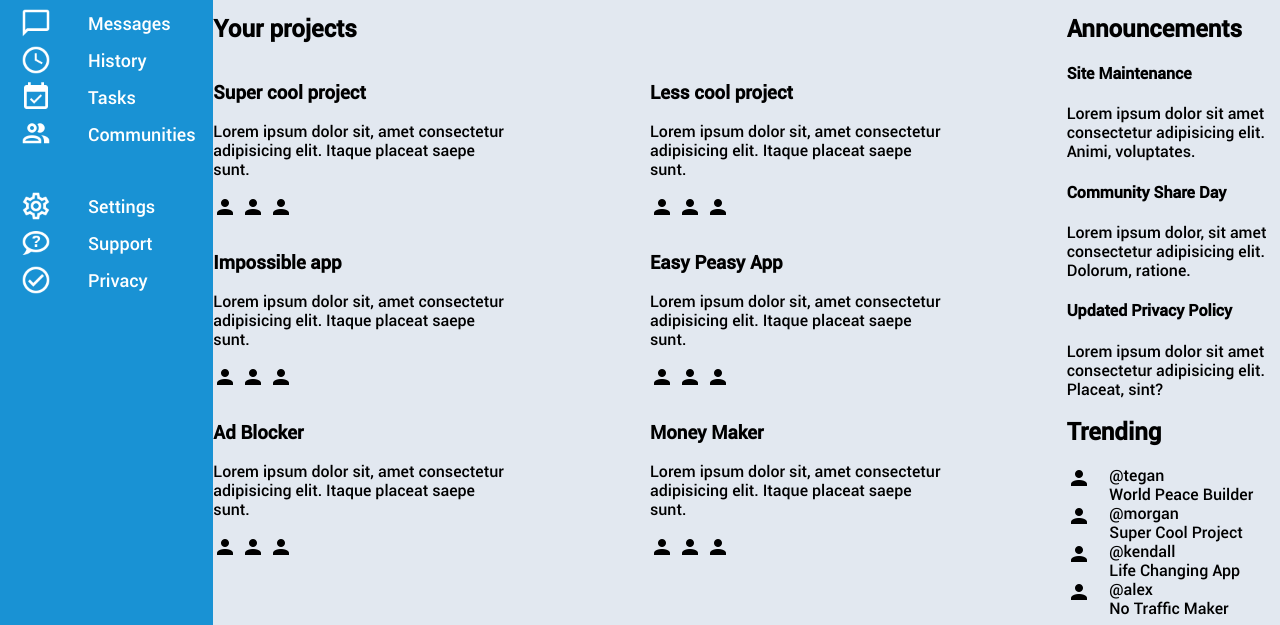
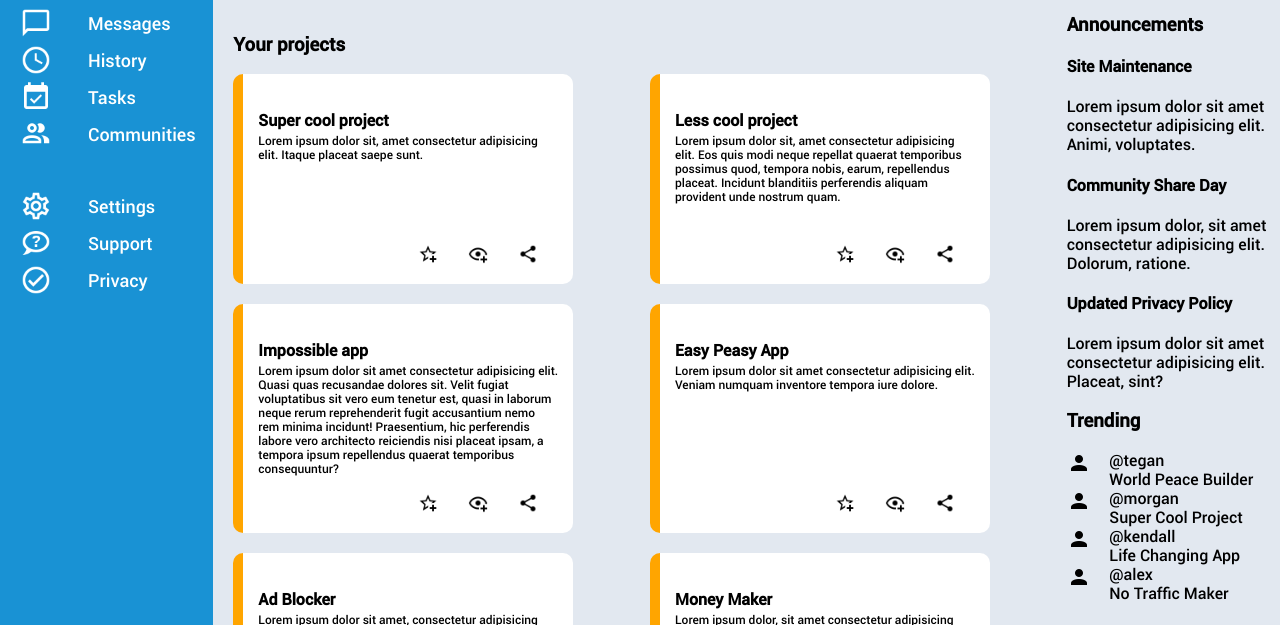
Before and after one commit to Etereke/odin-admin-dashboard, a plain HTML site: page index.html in a window 1280 px wide. Shown: the part 175-800 px from the top of the page. Drawn offline with Linux system fonts and the light colour scheme.

Commit message:
Finish main content (card area) styling and alignment

```diff
--- a/index.html
+++ b/index.html
@@ -81,66 +81,66 @@
             </div>
         </div>
         <div class="main-content">
-            <h2>Your projects</h2>
+            <h3>Your projects</h3>
             <div class="cards">
                 <div class="card">
-                    <h3>Super cool project</h3>
+                    <h4>Super cool project</h4>
                     <p>Lorem ipsum dolor sit, amet consectetur adipisicing elit. Itaque placeat saepe sunt.</p>
                     <div class="icons">
-                        <img src="./img/account.png" alt="Star icon">
-                        <img src="./img/account.png" alt="Eye icon">
-                        <img src="./img/account.png" alt="Share icon">
+                        <img src="./img/star-plus-outline .png" alt="Star icon">
+                        <img src="./img/eye-plus-outline.png" alt="Eye icon">
+                        <img src="./img/share-variant.png" alt="Share icon">
                     </div>
                 </div>
                 <div class="card">
-                    <h3>Less cool project</h3>
-                    <p>Lorem ipsum dolor sit, amet consectetur adipisicing elit. Itaque placeat saepe sunt.</p>
+                    <h4>Less cool project</h4>
+                    <p>Lorem ipsum dolor sit, amet consectetur adipisicing elit. Eos quis modi neque repellat quaerat temporibus possimus quod, tempora nobis, earum, repellendus placeat. Incidunt blanditiis perferendis aliquam provident unde nostrum quam.</p>
                     <div class="icons">
-                        <img src="./img/account.png" alt="Star icon">
-                        <img src="./img/account.png" alt="Eye icon">
-                        <img src="./img/account.png" alt="Share icon">
+                        <img src="./img/star-plus-outline .png" alt="Star icon">
+                        <img src="./img/eye-plus-outline.png" alt="Eye icon">
+                        <img src="./img/share-variant.png" alt="Share icon">
                     </div>
                 </div>
                 <div class="card">
-                    <h3>Impossible app</h3>
-                    <p>Lorem ipsum dolor sit, amet consectetur adipisicing elit. Itaque placeat saepe sunt.</p>
+                    <h4>Impossible app</h4>
+                    <p>Lorem ipsum dolor sit amet consectetur adipisicing elit. Quasi quas recusandae dolores sit. Velit fugiat voluptatibus sit vero eum tenetur est, quasi in laborum neque rerum reprehenderit fugit accusantium nemo rem minima incidunt! Praesentium, hic perferendis labore vero architecto reiciendis nisi placeat ipsam, a tempora ipsum repellendus quaerat temporibus consequuntur?</p>
                     <div class="icons">
-                        <img src="./img/account.png" alt="Star icon">
-                        <img src="./img/account.png" alt="Eye icon">
-                        <img src="./img/account.png" alt="Share icon">
+                        <img src="./img/star-plus-outline .png" alt="Star icon">
+                        <img src="./img/eye-plus-outline.png" alt="Eye icon">
+                        <img src="./img/share-variant.png" alt="Share icon">
                     </div>
                 </div>
                 <div class="card">
-                    <h3>Easy Peasy App</h3>
-                    <p>Lorem ipsum dolor sit, amet consectetur adipisicing elit. Itaque placeat saepe sunt.</p>
+                    <h4>Easy Peasy App</h4>
+                    <p>Lorem ipsum dolor sit amet consectetur adipisicing elit. Veniam numquam inventore tempora iure dolore.</p>
                     <div class="icons">
-                        <img src="./img/account.png" alt="Star icon">
-                        <img src="./img/account.png" alt="Eye icon">
-                        <img src="./img/account.png" alt="Share icon">
+                        <img src="./img/star-plus-outline .png" alt="Star icon">
+                        <img src="./img/eye-plus-outline.png" alt="Eye icon">
+                        <img src="./img/share-variant.png" alt="Share icon">
                     </div>
                 </div>
                 <div class="card">
-                    <h3>Ad Blocker</h3>
-                    <p>Lorem ipsum dolor sit, amet consectetur adipisicing elit. Itaque placeat saepe sunt.</p>
+                    <h4>Ad Blocker</h4>
+                    <p>Lorem ipsum dolor sit amet, consectetur adipisicing elit. Id aperiam, hic, itaque vel expedita exercitationem ipsum architecto cupiditate illo deleniti fugit.</p>
                     <div class="icons">
-                        <img src="./img/account.png" alt="Star icon">
-                        <img src="./img/account.png" alt="Eye icon">
-                        <img src="./img/account.png" alt="Share icon">
+                        <img src="./img/star-plus-outline .png" alt="Star icon">
+                        <img src="./img/eye-plus-outline.png" alt="Eye icon">
+                        <img src="./img/share-variant.png" alt="Share icon">
                     </div>
                 </div>
                 <div class="card">
-                    <h3>Money Maker</h3>
-                    <p>Lorem ipsum dolor sit, amet consectetur adipisicing elit. Itaque placeat saepe sunt.</p>
+                    <h4>Money Maker</h4>
+                    <p>Lorem ipsum dolor, sit amet consectetur adipisicing elit. Placeat, quisquam. Unde a suscipit necessitatibus ducimus numquam.</p>
                     <div class="icons">
-                        <img src="./img/account.png" alt="Star icon">
-                        <img src="./img/account.png" alt="Eye icon">
-                        <img src="./img/account.png" alt="Share icon">
+                        <img src="./img/star-plus-outline .png" alt="Star icon">
+                        <img src="./img/eye-plus-outline.png" alt="Eye icon">
+                        <img src="./img/share-variant.png" alt="Share icon">
                     </div>
                 </div>
             </div>
         </div>
         <div class="side-content">
-            <h2>Announcements</h2>
+            <h3>Announcements</h3>
             <div class="announcements">
                 <div class="announcement-content">
                     <h4>Site Maintenance</h4>
@@ -155,7 +155,7 @@
                     <p>Lorem ipsum dolor sit amet consectetur adipisicing elit. Placeat, sint?</p>
                 </div>
             </div>
-            <h2>Trending</h2>
+            <h3>Trending</h3>
             <div class="trending">
                 <div class="trending-content">
                     <img src="./img/account.png" alt="Profile picture">
--- a/style.css
+++ b/style.css
@@ -141,6 +141,7 @@ body{
     grid-row: 2 / 3;
     grid-column: 2 / 3;
     background-color: #E2E8F0;
+    padding: 20px 20px 50px;
 }
 
 .side-content{
@@ -150,14 +151,41 @@ body{
 }
 
 .card{
+    display: grid;
+    grid-template-rows: 40px 1fr 30px;
     width: 300px;
-    height: 150px;
+    min-height: 180px;
+    background-color: white;
+    padding: 15px 15px;
+    border-radius: 10px;
+    border-left: 10px solid orange;
+}
+
+.card > h4{
+    margin-bottom: 0;
+}
+
+.card > p{
+    margin-top: 5px;
+    font-size: 12px;
+    font-weight: lighter;
 }
 
 .cards{
     display: grid;
     grid-template-columns: repeat(auto-fit, minmax(300px, 1fr));
     gap: 20px;
+}
+.icons{
+    justify-self: end;
+    display: flex;
+    gap: 30px;
+    align-items: center;
+    margin-right: 20px;
+}
+.icons > img{
+    width: 20px;
+    height: 20px;
 }
 
 .trending-content{
```
Also changed, not shown: img/eye-plus-outline.png (added), img/share-variant.png (added), img/star-plus-outline .png (added).
